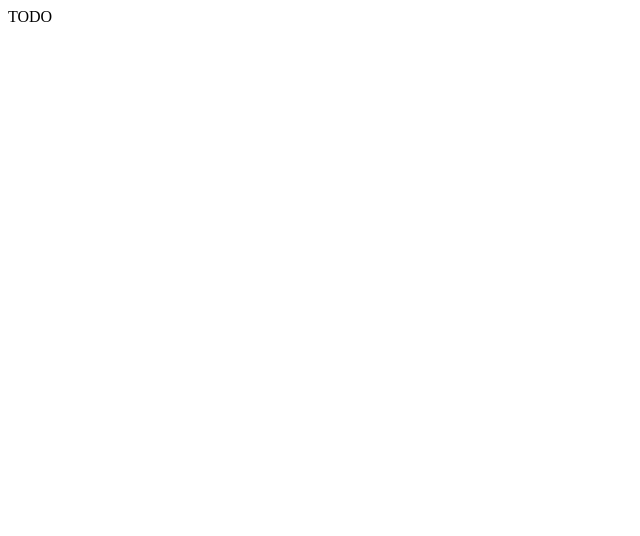
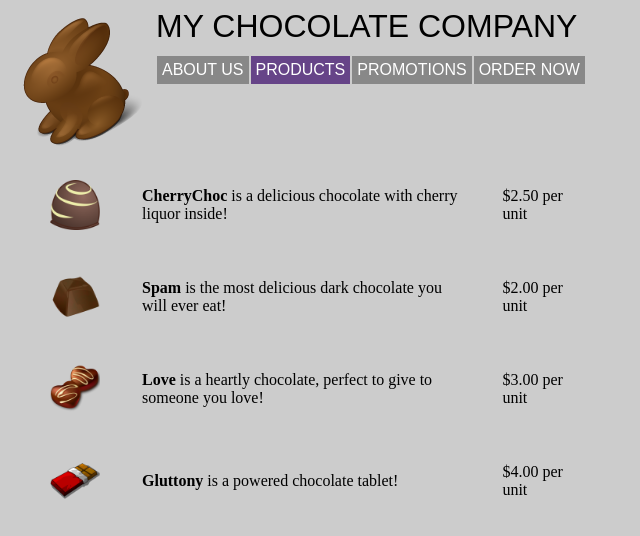
Before and after one commit to arkye-8th-semester-indiana-tech/web_site_design, a plain HTML site: page exercises/my_chocolate_company/products.html in a window 1280 px wide. Shown: the whole page, without its empty margins (0-640 px from the left). Drawn offline with Linux system fonts and the light colour scheme.

Commit message:
Homework 2 - Chocolate Website Products Page

```diff
--- a/exercises/my_chocolate_company/css/stylesheet.css
+++ b/exercises/my_chocolate_company/css/stylesheet.css
@@ -2,7 +2,14 @@ body{
 	background-color: #CCC;
 }
 
-div#page{
+div#header{
+	position: relative;
+	height: 150px;
+}
+
+div#content{
+	position: relative;
+	padding-left: 20px;
 }
 
 div#logo{
@@ -13,6 +20,11 @@ div#logo{
 div#title{
 	font-family: Arial;
 	font-size: 32px;
+}
+
+div#title a{
+	text-decoration: none;
+	color: black;
 }
 
 div#menu{
@@ -26,13 +38,38 @@ div#menu a{
 	color: white;
 }
 
-div#about_us,
-div#products,
-div#promotions,
-div#order_now
+div#menu_current_item
+{
+	float: left;
+	background-color: #648;
+	border: 1px solid #CCC;
+	padding: 5px;
+}
+
+div#menu_active_item
 {
 	float: left;
 	background-color: #864;
 	border: 1px solid #CCC;
 	padding: 5px;
 }
+
+div#menu_inactive_item
+{
+	float: left;
+	background-color: #888;
+	border: 1px solid #CCC;
+	padding: 5px;
+}
+
+#product_table {
+	max-width: 570px;
+}
+
+#product_table td{
+	padding: 20px;
+}
+
+#product_table tr{
+	padding: 10px;
+}
--- a/exercises/my_chocolate_company/products.html
+++ b/exercises/my_chocolate_company/products.html
@@ -1 +1,54 @@
-TODO
+<html>
+<head>
+	<link href="css/stylesheet.css" rel="stylesheet" type="text/css" media="all">
+</head>
+
+<body>
+	<div id="header">
+		<div id="logo">
+			<a href="index.html"><img src="img/logo.png"></a>
+		</div>
+		<div id="title">
+			<a href="index.html">MY CHOCOLATE COMPANY</a>
+		</div>
+		<div id="menu">
+			<div id="menu_inactive_item">
+				<a href="">ABOUT US</a>
+			</div>
+			<div id="menu_current_item">
+				<a href="products.html">PRODUCTS</a>
+			</div>
+			<div id="menu_inactive_item">
+				<a href="">PROMOTIONS</a>
+			</div>
+			<div id="menu_inactive_item">
+				<a href="">ORDER NOW</a>
+			</div>
+		</div>
+	</div>
+	<div id="content">
+		<table id="product_table">
+			<tr>
+				<td><img src="img/cherrychoc.png" width="50px" height="50px"></td>
+				<td><strong>CherryChoc</strong> is a delicious chocolate with cherry liquor inside!</td>
+				<td>$2.50 per unit</td>
+			</tr>
+			<tr>
+				<td><img src="img/spam.png" width="50px" height="50px"></td>
+				<td><strong>Spam</strong> is the most delicious dark chocolate you will ever eat!</td>
+				<td>$2.00 per unit</td>
+			</tr>
+			<tr>
+				<td><img src="img/love.png" width="50px" height="50px"></td>
+				<td><strong>Love</strong> is a heartly chocolate, perfect to give to someone you love!</td>
+				<td>$3.00 per unit</td>
+			</tr>
+			<tr>
+				<td><img src="img/gluttony.png" width="50px" height="50px"></td>
+				<td><strong>Gluttony</strong> is a powered chocolate tablet!</td>
+				<td>$4.00 per unit</td>
+			</tr>
+		</table>
+	</div>
+</body>
+</html>
```
Also changed, not shown: exercises/my_chocolate_company/index.html (+10 -10 lines), exercises/my_chocolate_company/img/cherrychoc.png (added), exercises/my_chocolate_company/img/gluttony.png (added), exercises/my_chocolate_company/img/love.png (added), exercises/my_chocolate_company/img/spam.png (added).
